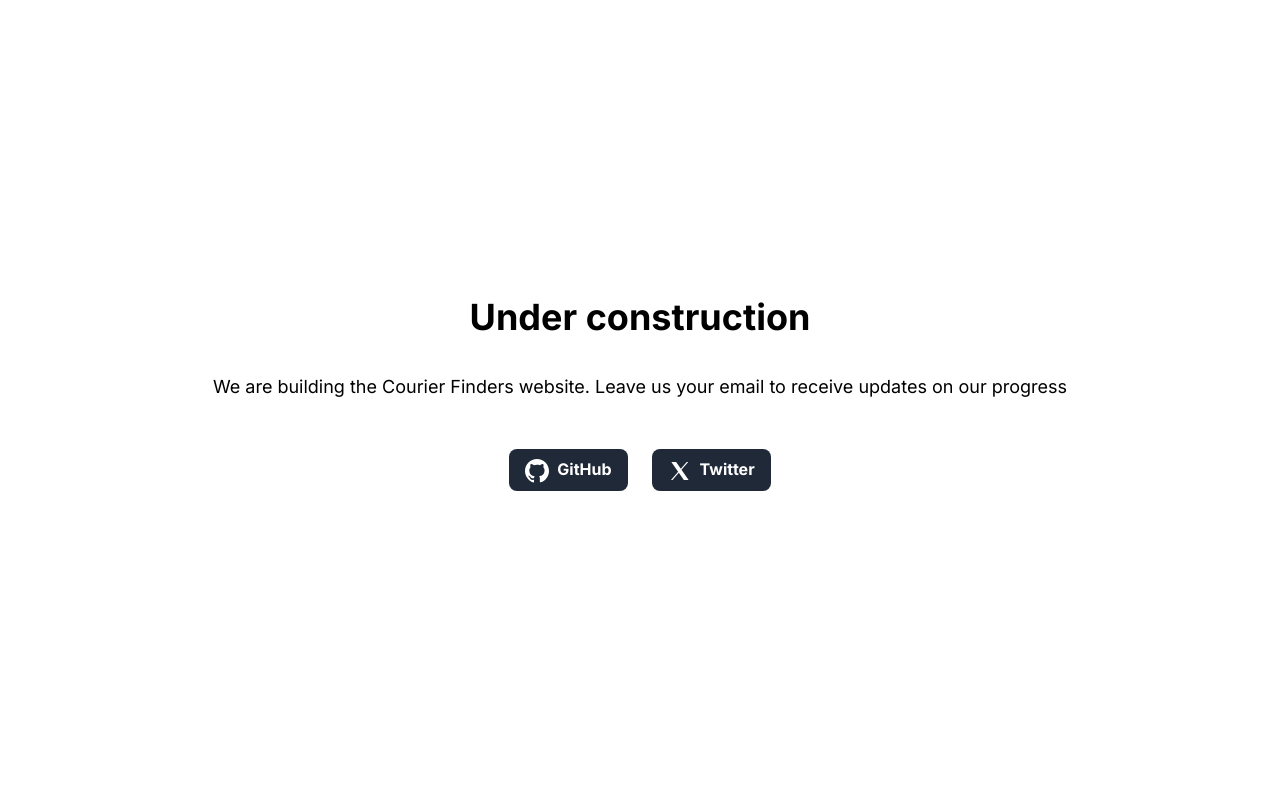
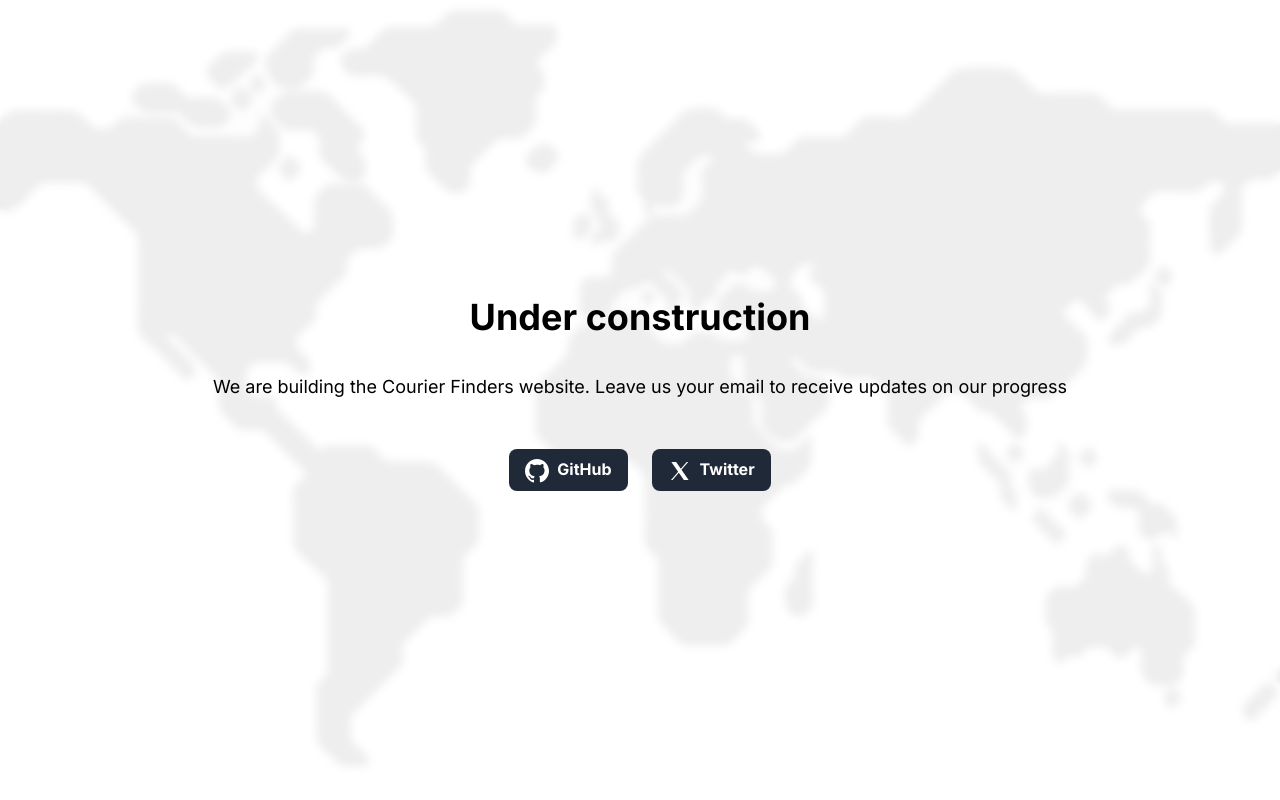
Before and after one commit to arturoken/courier-finders, a Next.js app: page / in a window 1280 px wide. Built offline with nearby package versions, Linux system fonts and the light colour scheme.

Commit message:
fondo blur

```diff
--- a/app/globals.css
+++ b/app/globals.css
@@ -17,11 +17,8 @@
 }
 
 body {
-  color: rgb(var(--foreground-rgb));
-  background: linear-gradient(
-      to bottom,
-      transparent,
-      rgb(var(--background-end-rgb))
-    )
-    rgb(var(--background-start-rgb));
+background-image: url("image-1.png");
+background-repeat: no-repeat;
+background-size: cover;
+background-position: center;
 }
--- a/app/page.tsx
+++ b/app/page.tsx
@@ -2,7 +2,7 @@ import Image from 'next/image'
 
 export default function Home() {
   return (
-    <div className="bg-white min-h-screen flex flex-col justify-center items-center">
+    <div className="backdrop-blur-sm bg-white/90 min-h-screen flex flex-col justify-center items-center ">
       <h1 className="text-dark text-4xl font-bold mb-4">Under construction</h1>
       <p className="text-dar text-lg mb-4 p-5">We are building the Courier Finders website. Leave us your email to receive updates on our progress</p>
       <div className='flex'>
@@ -24,8 +24,6 @@ export default function Home() {
           </a>
         </button>
       </div>
-
-
     </div>
   );
 
```
Also changed, not shown: app/image-1.png (added).
